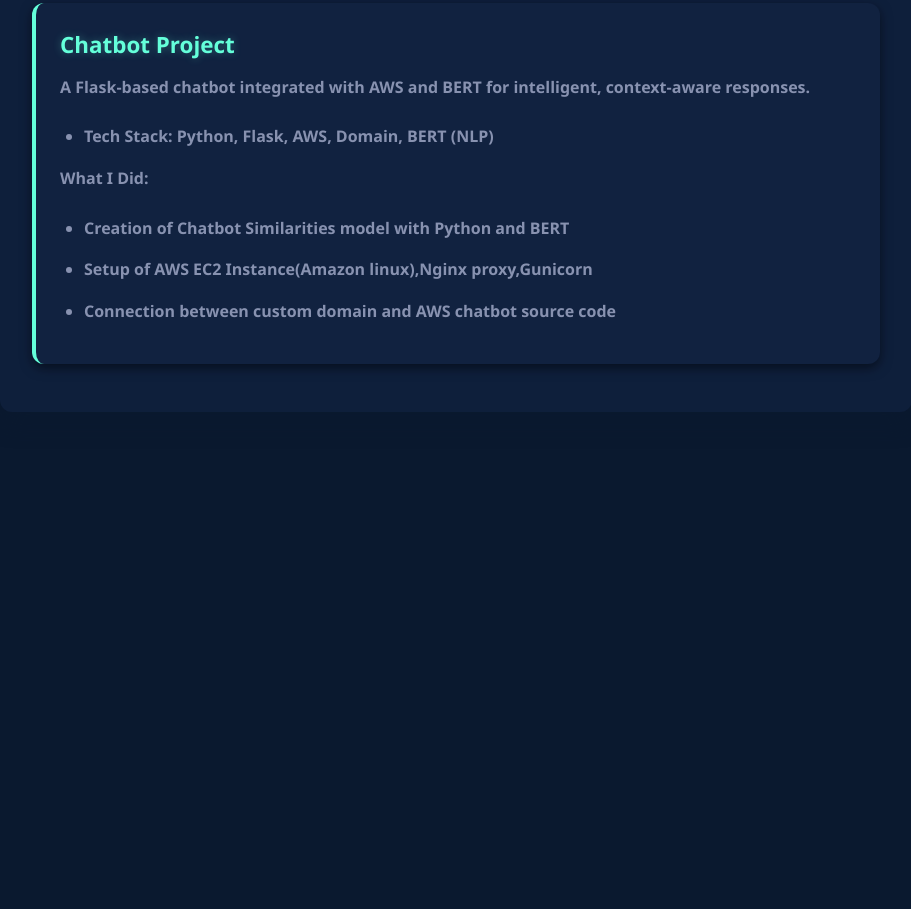
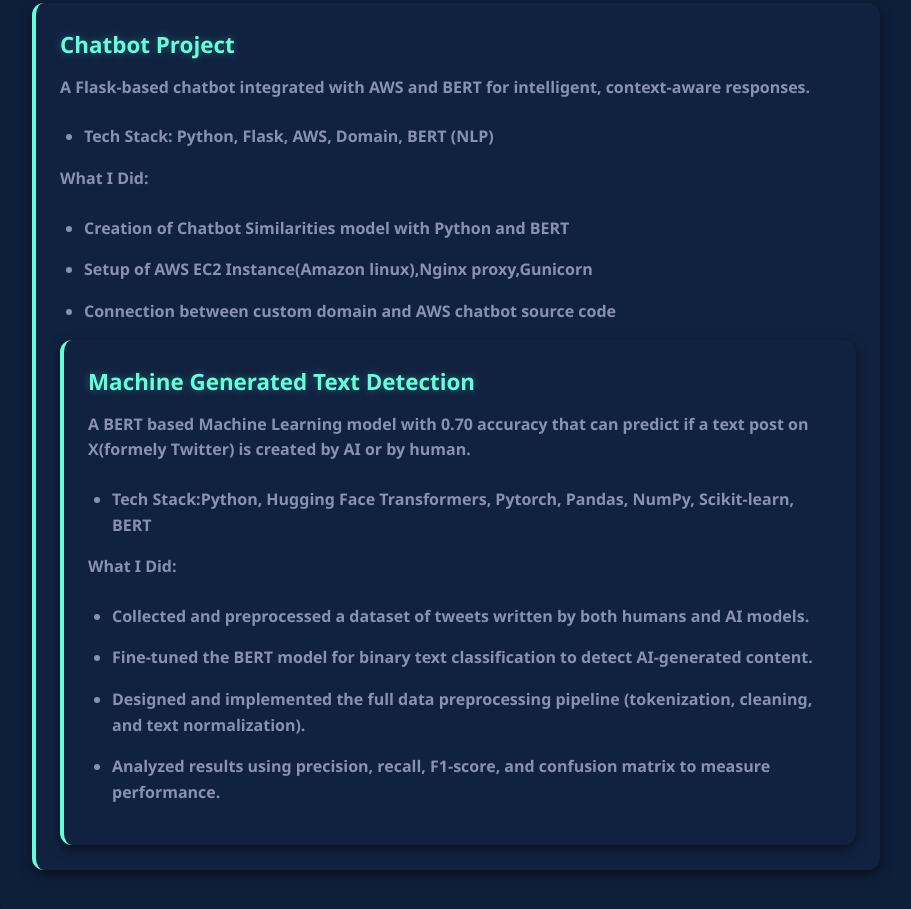
Before and after one commit to ZaxarhsGe/SITEpageZach, a plain HTML site: page index.html in a window 1280 px wide. Shown: the part 847-1756 px from the top of the page, without its empty margins (184-1095 px from the left). Before the commit the page ends 1307 px from the top, so only its background shows below. Drawn offline with Linux system fonts and the light colour scheme.

Commit message:
Update index.html

```diff
--- a/index.html
+++ b/index.html
@@ -377,4 +377,23 @@
           <ul>
             <li>Connection between custom domain and AWS chatbot source code</li>
           </ul>
+        <article class="project-card zoom-in" tabindex="0" aria-labelledby="MLTEXT-detect-title">
+          <h3 id="MLTEXT-detect-title">Machine Generated Text Detection</h3>
+          <p>A BERT based Machine Learning model with 0.70 accuracy that can predict if a text post on X(formely Twitter) is created by AI or by human. </p>
+          <ul>
+            <li><strong>Tech Stack:</strong>Python, Hugging Face Transformers, Pytorch, Pandas, NumPy, Scikit-learn, BERT</li>
+          </ul>
+          <p><strong>What I Did:</strong></p>
+          <ul>
+            <li>Collected and preprocessed a dataset of tweets written by both humans and AI models.</li>
+          </ul>
+          <ul>
+            <li>Fine-tuned the BERT model for binary text classification to detect AI-generated content.</li>
+          </ul>
+          <ul>
+            <li>Designed and implemented the full data preprocessing pipeline (tokenization, cleaning, and text normalization).</li>
+          </ul>
+          <ul>
+            <li>Analyzed results using precision, recall, F1-score, and confusion matrix to measure performance.</li>
+          </ul>
 </html>
```
